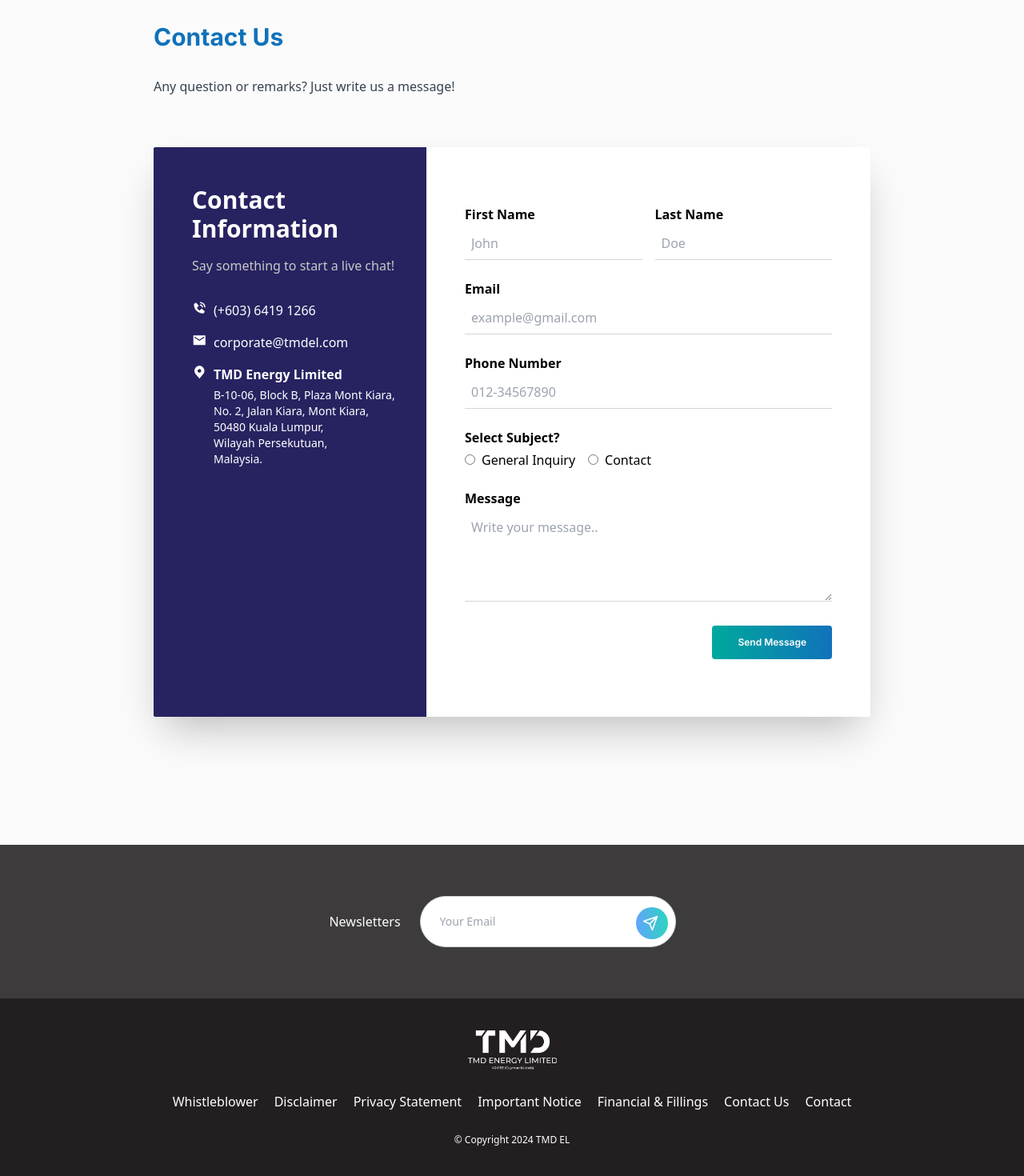
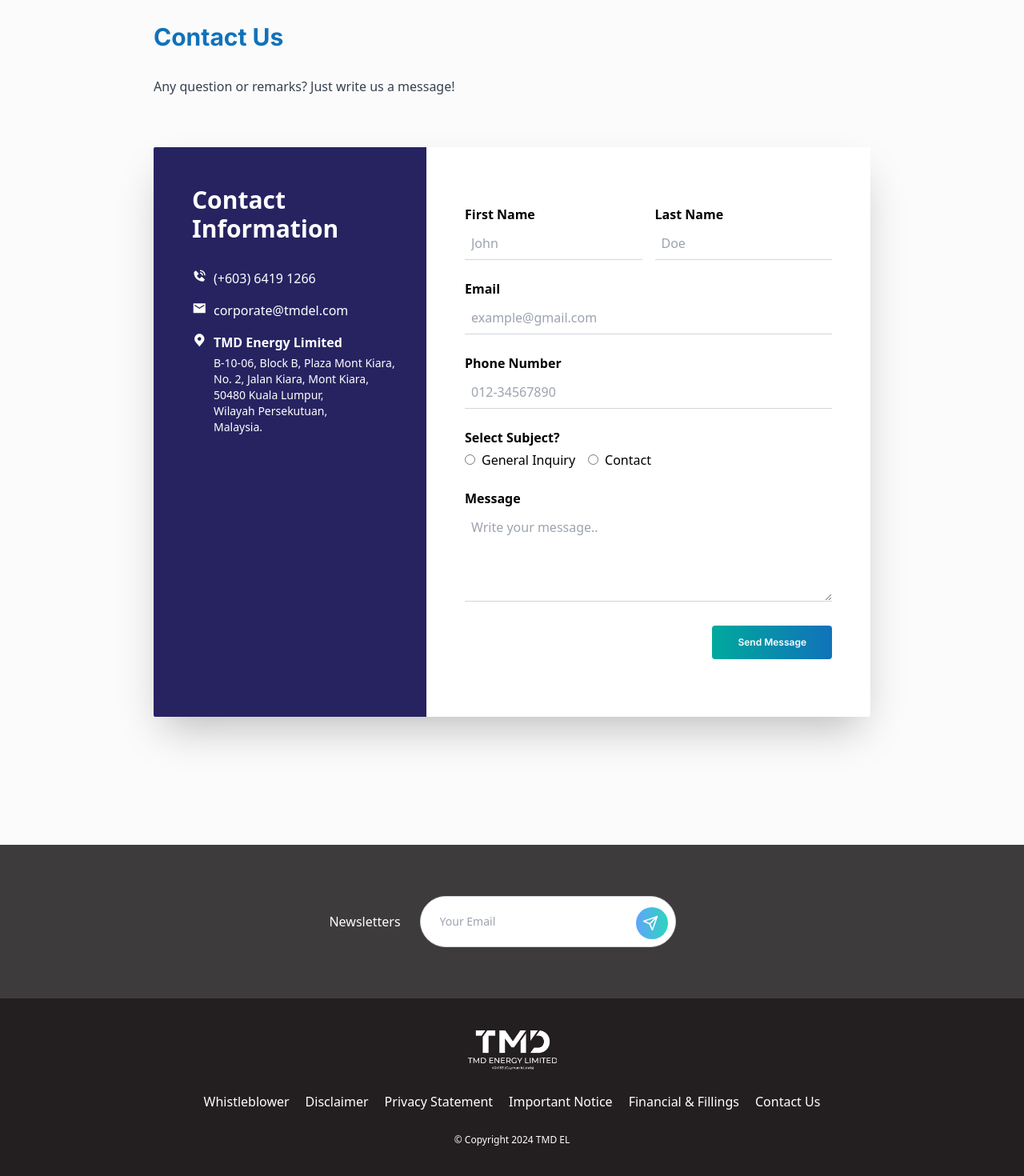
Before and after one commit to aqlhsyfqhsym/tmd-el, a Next.js app: page /contact in a window 1280 px wide. Shown: the part 805-2275 px from the top of the page at 80% size. Built offline with nearby package versions, Linux system fonts and the light colour scheme.

Commit message:
update typo on contact us page, on home page

```diff
--- a/components/organisms/ContactCard/index.tsx
+++ b/components/organisms/ContactCard/index.tsx
@@ -5,7 +5,7 @@ const ContactCard = () => {
     <div className="flex bg-white shadow-2xl rounded-sm overflow-hidden">
       <div className="bg-[#272361] text-white pl-12 pr-8 py-12  w-2/5">
         <h2 className="text-3xl font-bold pb-4">Contact Information</h2>
-        <p className="pb-4 text-[#C9C9C9]">Say something to start a live chat!</p>
+        {/* <p className="pb-4 text-[#C9C9C9]">Say something to start a live chat!</p> */}
         <div className="mt-4 space-y-2">
           <div className="flex gap-2 items-start pb-2">
             <span className="text-xl">
--- a/data/home.json
+++ b/data/home.json
@@ -10,7 +10,7 @@
         "description": "TMD Energy Limited ('TMDEL') is a prominent integrated marine fuel bunkering service provider operating primarily in Malaysia. As a part of Straits Energy Resources Berhad ('Straits'), a Fortune Southeast Asia 500 company, we leverage a strategic presence in the Straits of Malacca and the South China Sea. With operations spanning multiple ports and a comprehensive fleet, we serve global customers including shipowners, operators, and oil traders."
     },
     "vission": {
-        "title": "Vission",
+        "title": "Vision",
         "description": "Committed to building a legacy based on trust, excellence and customer satisfaction in every endeavour we undertake."
     },
     "mission": {
@@ -54,7 +54,7 @@
                 "image": "/images/home/slider/slider-2.png"
             },
             {
-                "title": "A Proud Member of<br/>  Straits Energy Resources Berhad",
+                "title": "Honored to be part of Straits Energy Resources Berhad Group",
                 "description": "As part of a Fortune Southeast Asia 500 company, we uphold excellence in integrated marine fuel bunkering services throughout Malaysia.",
                 "image": "/images/home/slider/slider-3.png"
             }
--- a/data/layout-data.json
+++ b/data/layout-data.json
@@ -69,10 +69,6 @@
       {
         "name": "Contact Us",
         "href": "#"
-      },
-      {
-        "name": "Contact",
-        "href": "#"
       }
     ],
     "sociallinks": [
```
